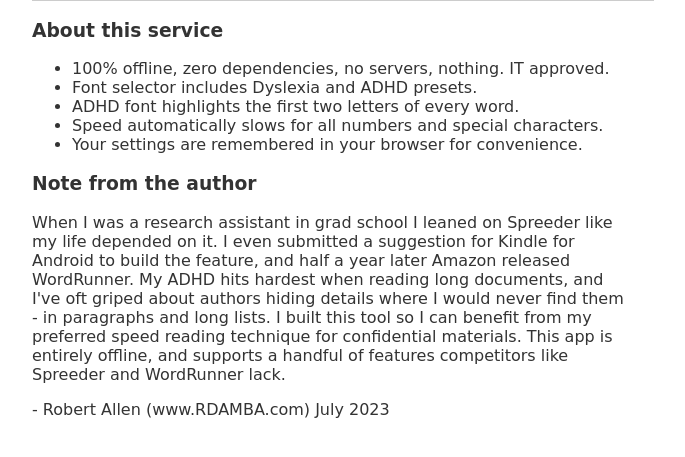
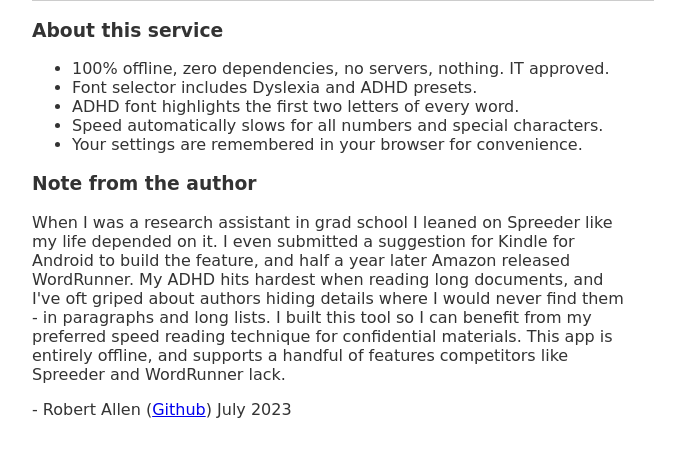
Before and after one commit to TheRedJalapeno/HotGato_SpeedReader, a plain HTML site: page index.htm in a window 1280 px wide. Shown: the part 990-1447 px from the top of the page, without its empty margins (308-993 px from the left). Drawn offline with Linux system fonts and the light colour scheme.

Commit message:
Change to footer link
Swapped URL for Github repo link

```diff
--- a/index.htm
+++ b/index.htm
@@ -161,7 +161,7 @@
   </ul>
   <h3>Note from the author</h3>
   <p>When I was a research assistant in grad school I leaned on Spreeder like my life depended on it. I even submitted a suggestion for Kindle for Android to build the feature, and half a year later Amazon released WordRunner. My ADHD hits hardest when reading long documents, and I've oft griped about authors hiding details where I would never find them - in paragraphs and long lists. I built this tool so I can benefit from my preferred speed reading technique for confidential materials. This app is entirely offline, and supports a handful of features competitors like Spreeder and WordRunner lack.</p>
-  <p>- Robert Allen (www.RDAMBA.com) July 2023</p>
+  <p>- Robert Allen (<a href="https://github.com/RobertDAllen/ADHD_SpeedReader">Github</a>) July 2023</p>
 </div>
 
     </div>
```
